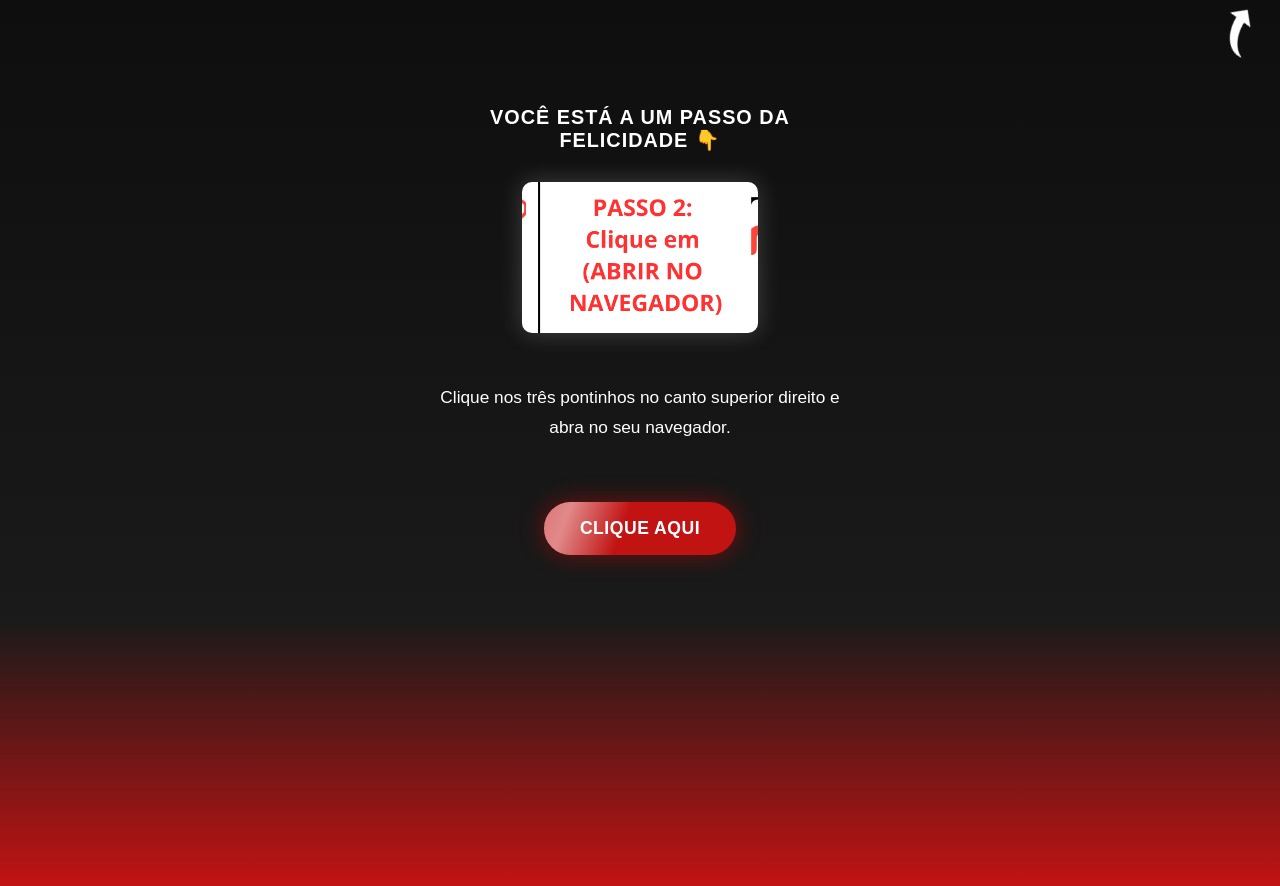
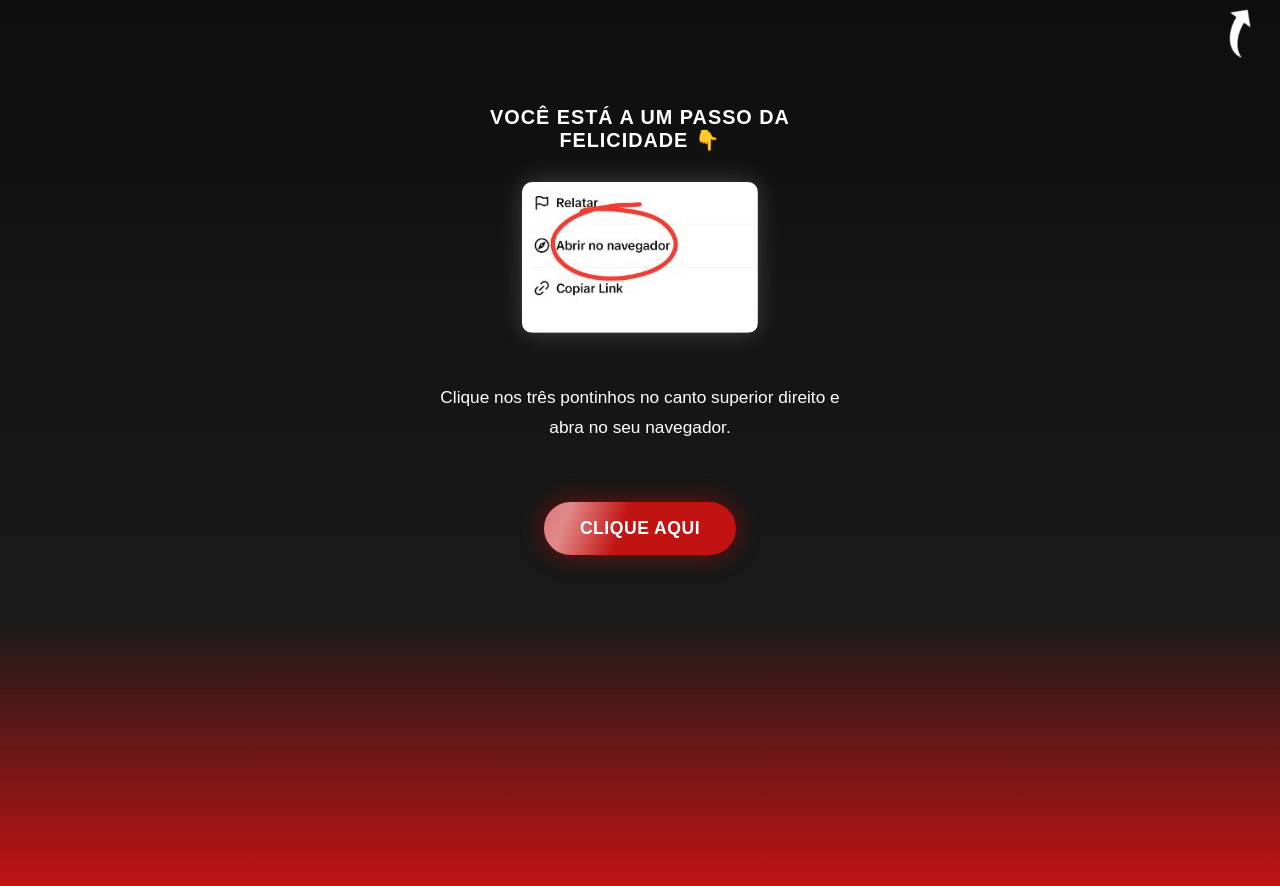
Before and after one commit to degstone69/Sarinhamelo, a plain HTML site: page index.html in a window 1280 px wide. Drawn offline with Linux system fonts and the light colour scheme.

Commit message:
Update index.html

```diff
--- a/index.html
+++ b/index.html
@@ -150,7 +150,7 @@
     <h1>VOCÊ ESTÁ A UM PASSO DA FELICIDADE 👇</h1>
 
     <div class="tutorial-img">
-      <img src="image/tutorial.png" alt="Tutorial">
+      <img src="image/tutorial.jpg" alt="Tutorial">
     </div>
 
     <div class="step">
```
